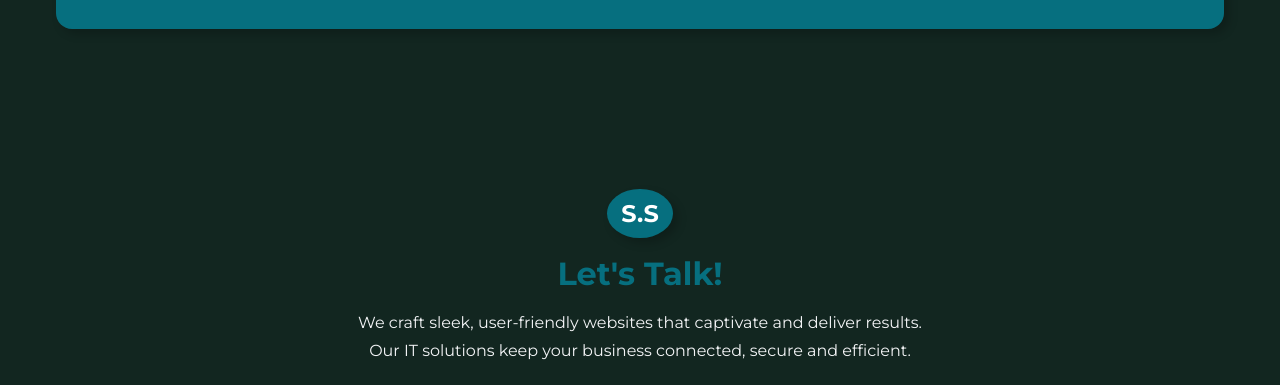
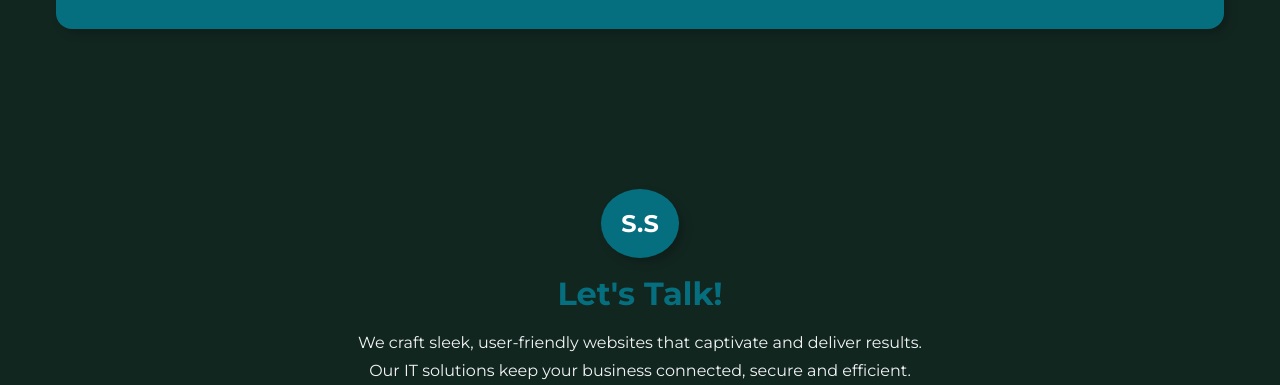
Before and after one commit to Ssayi91/Portfolio-S.S-Solutions, a plain HTML site: page index.html in a window 1280 px wide. Shown: the part 3349-3734 px from the top of the page. Drawn offline with nearby package versions, Linux system fonts and the light colour scheme.

Commit message:
refinement

```diff
--- a/styles.css
+++ b/styles.css
@@ -67,7 +67,7 @@ a {
 
 .logo {
   display: inline-block;
-  padding: 10px 14px;
+  padding: 20px 20px;
   font-size: 1.5rem;
   font-weight: 700;
   color: var(--white);
```
